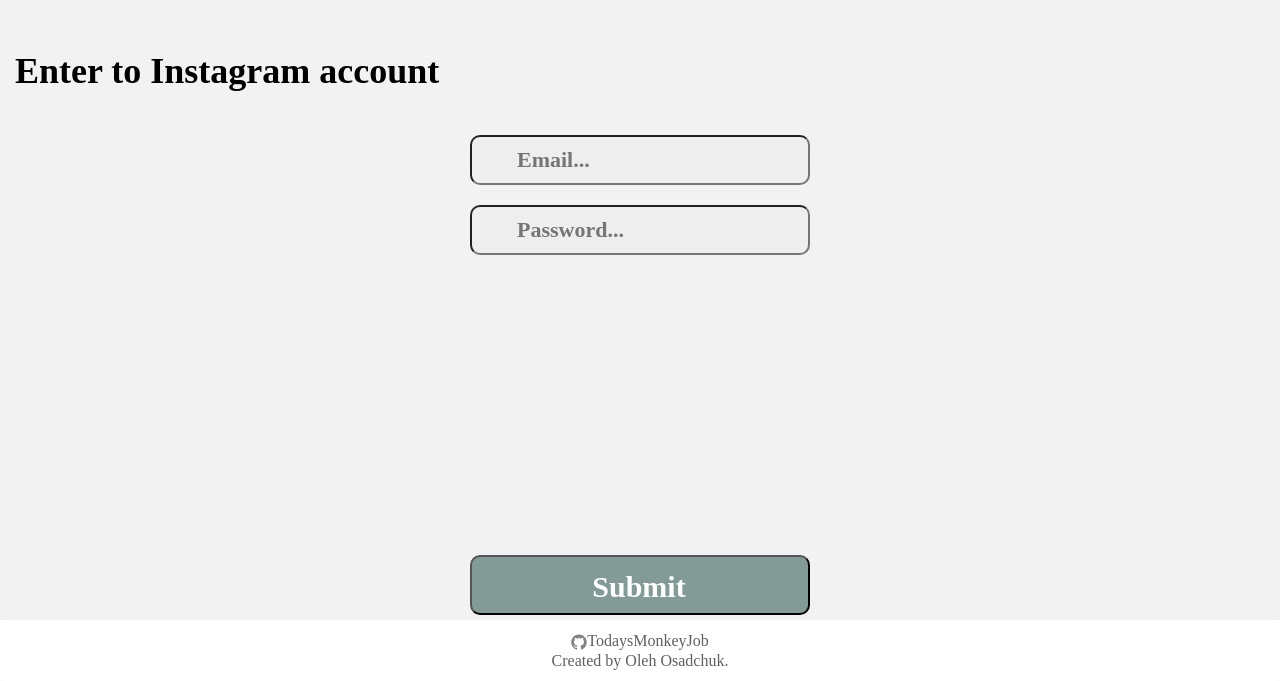
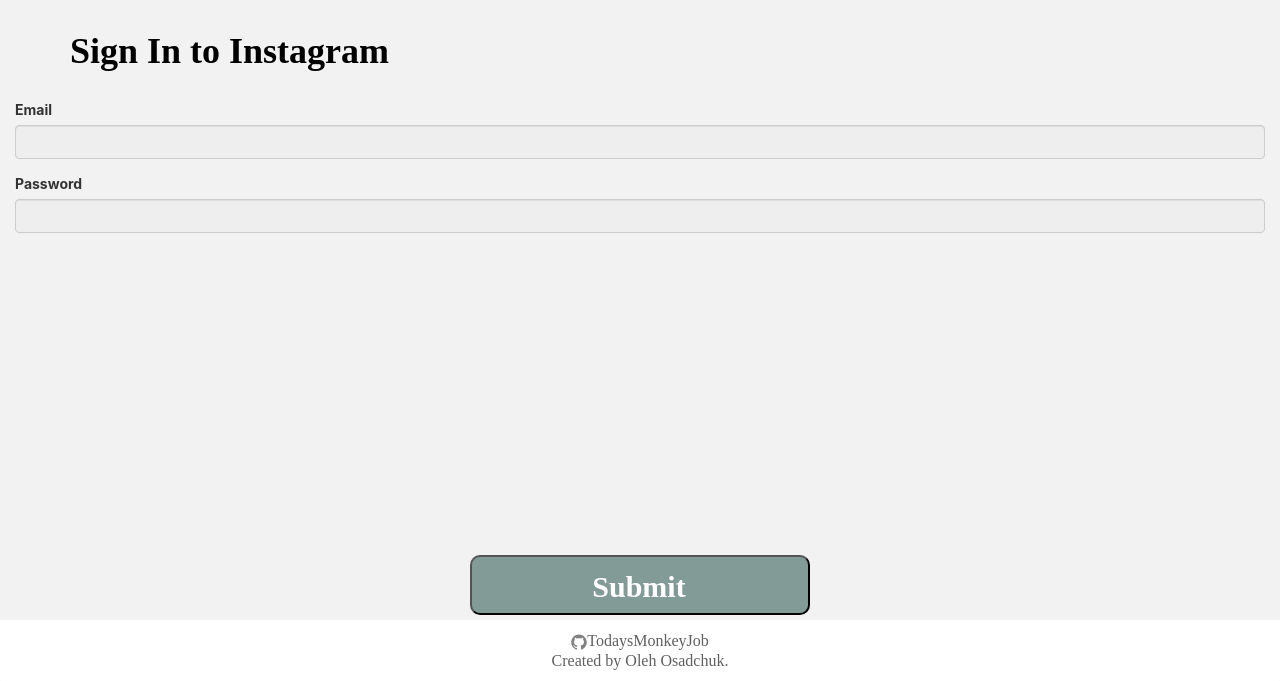
Before and after one commit to TodaysMonkeyJob/InstaPlanner, a Flask app: page /profile/add_profile/ in a window 1280 px wide. Shown: the part 60-741 px from the top of the page. Run offline with Flask 2, Linux system fonts and the light colour scheme; parts of the project's set-up code (start-up, migrations or seed data) failed here and were passed over; some libraries are stand-ins or nearby versions.

Commit message:
Create POST method for additional user profiles

```diff
--- a/app/main/profile/forms.py
+++ b/app/main/profile/forms.py
@@ -1,8 +1,18 @@
 from flask_wtf import FlaskForm
-from wtforms import StringField, SubmitField
-from wtforms.validators import DataRequired
+from wtforms import StringField, PasswordField, SubmitField
+from wtforms.validators import Email, Length, DataRequired
 
 
 class SearchForm(FlaskForm):
     search = StringField(validators=[DataRequired()])
     submit = SubmitField(u"Search for")
+
+
+class LoginForm(FlaskForm):
+    email = StringField('Email',
+                        validators=[DataRequired(message=u"You forgot to fill in this item!"), Length(1, 64),
+                                    Email(message=u"Is this your Email?")])
+    password = PasswordField(u'Password',
+                             validators=[DataRequired(message=u"You forgot to fill in this item!"),
+                                         Length(6, 32)])
+    submit = SubmitField(u'Registered')
--- a/app/main/profile/templates/add_profile.html
+++ b/app/main/profile/templates/add_profile.html
@@ -1,4 +1,6 @@
 {%- extends "bootstrap/base.html" -%}
+{% import "bootstrap/wtf.html" as wtf %}
+
 {%- from 'bootstrap/utils.html' import flashed_messages,icon -%}
 {%- block metas -%}
 <meta name="viewport" content="width=device-width, initial-scale=1.0, maximum-scale=1.0">
@@ -72,7 +74,8 @@ a.add-profile{
 h2.central-text{
     position: absolute;
     height: 84px;
-    top: 90px;
+    left: 70px;
+    top: 70px;
     font-family: Abhaya Libre;
     font-style: normal;
     font-weight: bold;
@@ -81,22 +84,6 @@ h2.central-text{
     text-align: center;
 
     color: #000000;
-}
-
-input.base-cred{
-    top: 135px;
-    height: 50px;
-    left:calc(50% - 170px);
-
-    padding-left: 45px;
-    font-family: Abhaya Libre;
-    font-style: normal;
-    font-weight: bold;
-    font-size: 22px;
-    background: #EEEEEE;
-    border-radius: 10px;
-
-    position: relative;
 }
 
 </style>
@@ -115,21 +102,20 @@ input.base-cred{
 
 {%- block content -%}
 <main class="container-fluid Site-content">
-    <h2 class="central-text">Enter to Instagram account </h2>
+    <h2 class="central-text">Sign In to Instagram</h2>
 
-    <div class="input-groups  input-group-lg">
+    <form method="post" class="form" role="form">
+        <br><br><br><br><br>
 
-        <input class="base-cred" type="text" id="email" name="email" placeholder="Email..."><br><br>
-    </div>
-    <div class="input-groups  input-group-lg">
+        {{ form.hidden_tag() }}
+        {{ wtf.form_field(form.email) }}
+        {{ wtf.form_field(form.password) }}
 
-        <input class="base-cred" type="text" id="password" name="password" placeholder="Password..."><br><br>
-    </div>
+        <button class="add-profile" id="submit" name="submit" type="submit" value="Register">
+            <a class="add-profile">Submit</a>
+        </button>
 
-    <button class="add-profile" type="submit" value="Submit">
-        <a class="add-profile">Submit</a></li>
-    </button>
-
+    </form>
 </main>
 
 <footer class="panel panel-inverse">
--- a/app/main/profile/views.py
+++ b/app/main/profile/views.py
@@ -1,9 +1,11 @@
 # -*- coding:utf-8 -*-
-from flask import render_template, request
-from flask_login import current_user
 
-from app.models import Profile, Permission
+from flask import render_template, url_for, flash, redirect, request
+
+from app import db
+from app.models import Profile
 from . import profile
+from .forms import LoginForm
 from .forms import SearchForm
 
 
@@ -17,17 +19,17 @@ def index():
     pagination = the_alcohols.paginate(page, per_page=8)
     result_alcohols = pagination.items
     return render_template("profile.html", alcohols=result_alcohols, pagination=pagination, search_form=search_form,
-                           title=u"List of alcohols")
+                           title=u"List of profiles")
 
 
-@profile.route('/add_profile/')
+@profile.route('/add_profile/', methods=['GET', 'POST'])
 def add_profile():
-    search_form = SearchForm()
-    page = request.args.get('page', 1, type=int)
-
-    the_alcohols = Profile.query
-
-    pagination = the_alcohols.paginate(page, per_page=8)
-    result_alcohols = pagination.items
-    return render_template("add_profile.html", alcohols=result_alcohols, pagination=pagination, search_form=search_form,
-                           title=u"Add new instagram profile")
+    form = LoginForm()
+    if form.validate_on_submit():
+        the_profile = Profile(email=form.email.data,
+                              password=form.password.data)
+        db.session.add(the_profile)
+        db.session.commit()
+        flash(u'Registered successfully!')
+        return redirect(request.args.get('next') or url_for('main.index'))
+    return render_template("add_profile.html", form=form,  title=u"Add new instagram profile")
```
Also changed, not shown: app/db_fill.py (+0 -10 lines), app/models.py (+9 -34 lines).
